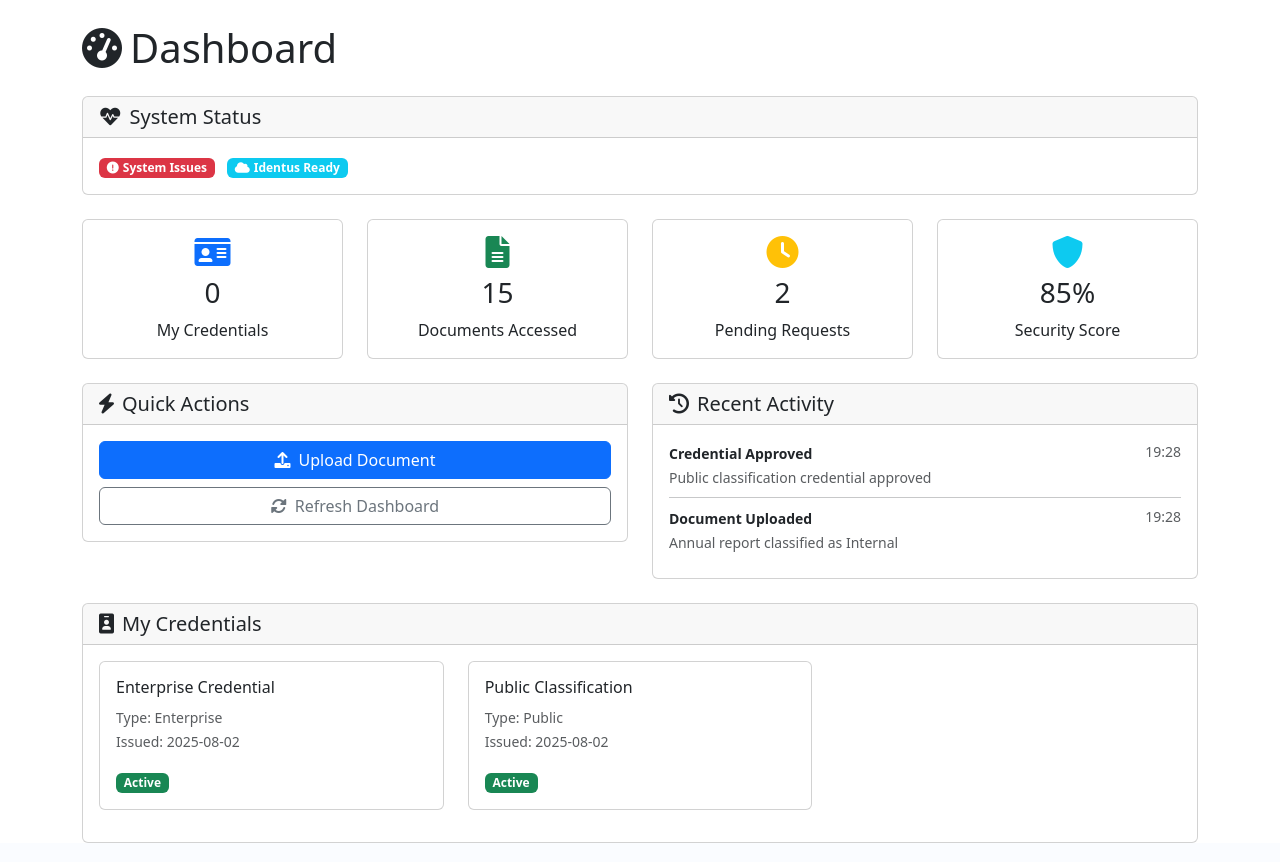
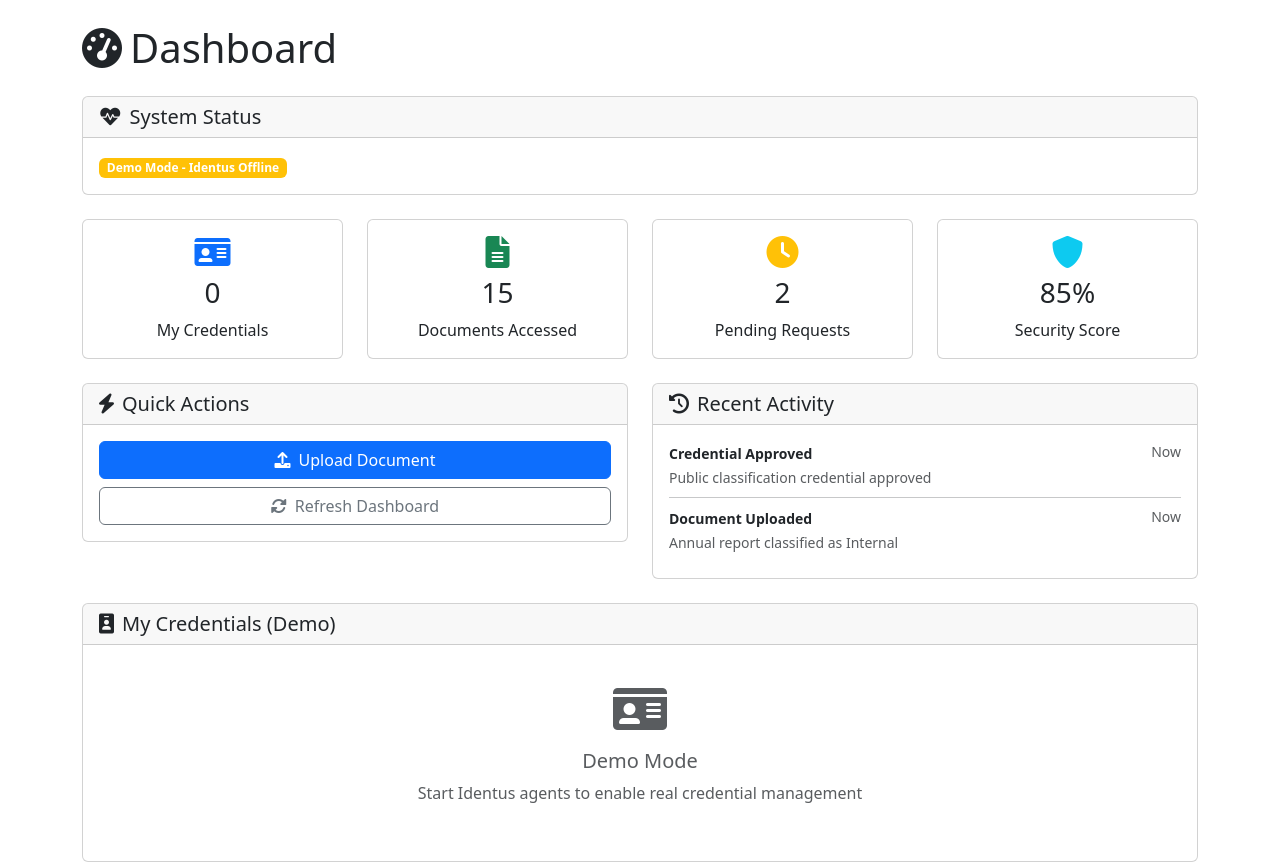
Before and after one commit to janskor-cz/classification-document-system, a Flask app: page / in a window 1280 px wide. Shown: the part 56-918 px from the top of the page. Run offline with Flask 3, Linux system fonts and the light colour scheme; data that the repository does not hold is empty.

Commit message:
Update dashboard.html

```diff
--- a/frontend/templates/dashboard.html
+++ b/frontend/templates/dashboard.html
@@ -11,7 +11,6 @@
     </div>
 </div>
 
-<!-- System Status -->
 <div class="row mb-4">
     <div class="col-12">
         <div class="card">
@@ -21,16 +20,12 @@
                 </h5>
             </div>
             <div class="card-body">
-                <div id="system-status-container">
-                    <span id="system-status" class="badge bg-secondary">Checking...</span>
-                    <span id="identus-status" class="badge bg-secondary">Checking...</span>
-                </div>
+                <span class="badge bg-warning">Demo Mode - Identus Offline</span>
             </div>
         </div>
     </div>
 </div>
 
-<!-- Statistics Cards -->
 <div class="row mb-4">
     <div class="col-md-3">
         <div class="card text-center">
@@ -73,7 +68,6 @@
     </div>
 </div>
 
-<!-- Quick Actions -->
 <div class="row mb-4">
     <div class="col-md-6">
         <div class="card">
@@ -110,9 +104,7 @@
                             <small class="fw-bold">{{ activity.action }}</small><br>
                             <small class="text-muted">{{ activity.description }}</small>
                         </div>
-                        <small class="text-muted">
-                            {{ activity.timestamp.strftime('%H:%M') if activity.timestamp else 'Now' }}
-                        </small>
+                        <small class="text-muted">Now</small>
                     </div>
                     {% if not loop.last %}<hr class="my-2">{% endif %}
                     {% endfor %}
@@ -124,90 +116,22 @@
     </div>
 </div>
 
-<!-- My Credentials -->
 <div class="row">
     <div class="col-12">
         <div class="card">
             <div class="card-header">
                 <h5 class="mb-0">
-                    <i class="fas fa-id-badge me-2"></i>My Credentials
+                    <i class="fas fa-id-badge me-2"></i>My Credentials (Demo)
                 </h5>
             </div>
             <div class="card-body">
-                {% if credentials %}
-                    <div class="row">
-                        {% for credential in credentials %}
-                        <div class="col-md-4 mb-3">
-                            <div class="card border-left-primary">
-                                <div class="card-body">
-                                    <h6 class="card-title">{{ credential.name }}</h6>
-                                    <p class="card-text">
-                                        <small class="text-muted">
-                                            Type: {{ credential.type|title }}<br>
-                                            Issued: {{ credential.issued_date.strftime('%Y-%m-%d') if credential.issued_date else 'Unknown' }}
-                                        </small>
-                                    </p>
-                                    <span class="badge bg-success">Active</span>
-                                </div>
-                            </div>
-                        </div>
-                        {% endfor %}
-                    </div>
-                {% else %}
-                    <div class="text-center py-4">
-                        <i class="fas fa-id-card fa-3x text-muted mb-3"></i>
-                        <h5 class="text-muted">No Credentials Yet</h5>
-                        <p class="text-muted">Request your first credential to get started</p>
-                        <button class="btn btn-primary">
-                            <i class="fas fa-plus me-2"></i>Request Credential
-                        </button>
-                    </div>
-                {% endif %}
+                <div class="text-center py-4">
+                    <i class="fas fa-id-card fa-3x text-muted mb-3"></i>
+                    <h5 class="text-muted">Demo Mode</h5>
+                    <p class="text-muted">Start Identus agents to enable real credential management</p>
+                </div>
             </div>
         </div>
     </div>
 </div>
 {% endblock %}
-
-{% block extra_js %}
-<script>
-// Auto-refresh dashboard status
-document.addEventListener('DOMContentLoaded', function() {
-    updateSystemStatus();
-    setInterval(updateSystemStatus, 30000); // Every 30 seconds
-});
-
-async function updateSystemStatus() {
-    try {
-        const response = await fetch('/api/system/status');
-        const status = await response.json();
-
-        const systemStatus = document.getElementById('system-status');
-        const identusStatus = document.getElementById('identus-status');
-
-        if (status.system_healthy) {
-            systemStatus.className = 'badge bg-success me-2';
-            systemStatus.innerHTML = '<i class="fas fa-check-circle me-1"></i>System Online';
-        } else {
-            systemStatus.className = 'badge bg-danger me-2';
-            systemStatus.innerHTML = '<i class="fas fa-exclamation-circle me-1"></i>System Issues';
-        }
-
-        if (status.identus_healthy) {
-            identusStatus.className = 'badge bg-info me-2';
-            identusStatus.innerHTML = '<i class="fas fa-cloud me-1"></i>Identus Ready';
-        } else {
-            identusStatus.className = 'badge bg-warning me-2';
-            identusStatus.innerHTML = '<i class="fas fa-cloud-exclamation me-1"></i>Identus Issues';
-        }
-    } catch (error) {
-        console.error('Failed to update status:', error);
-    }
-}
-
-async function refreshDashboard() {
-    showInfo('Refreshing dashboard...');
-    location.reload();
-}
-</script>
-{% endblock %}
```
